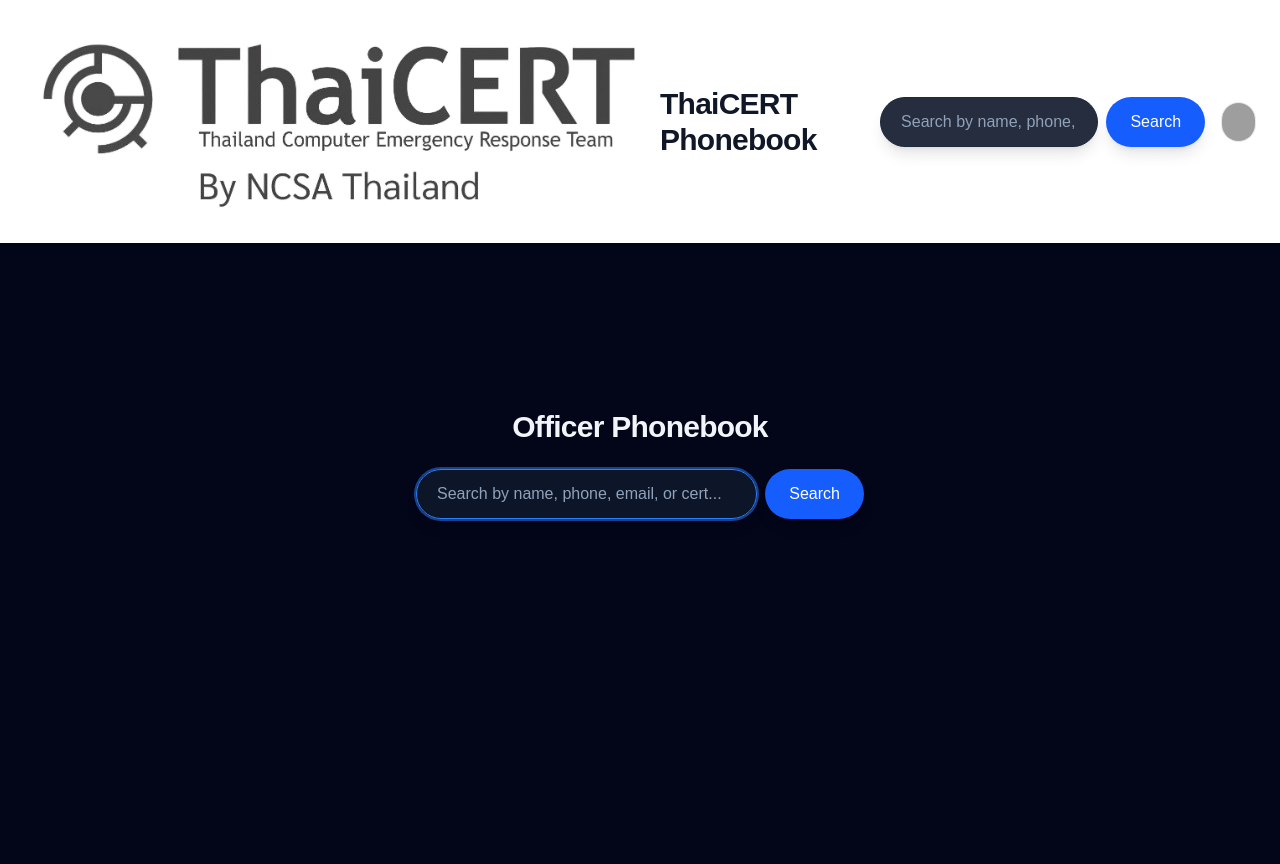
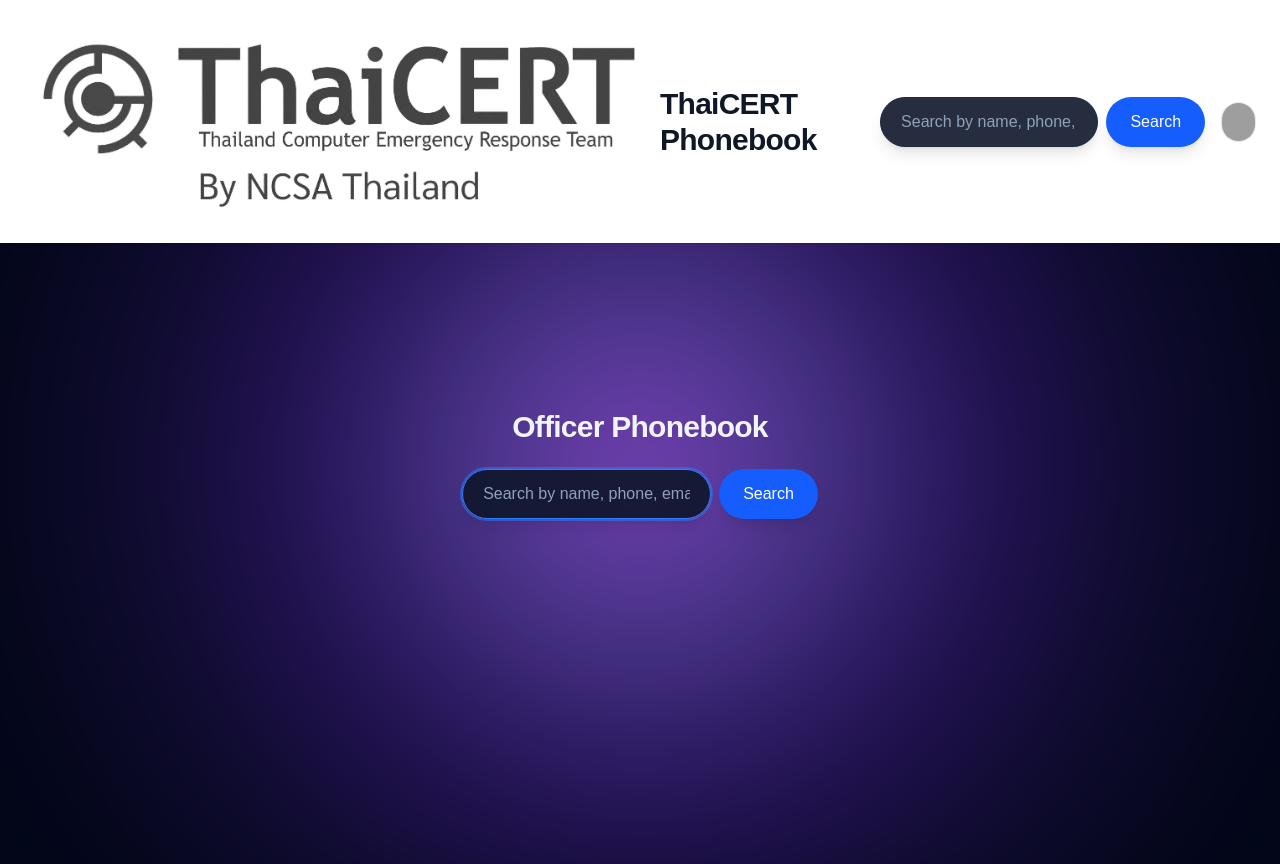
Before and after one commit to SDEPR89/Phonebook, a Next.js app: page / in a window 1280 px wide. Built offline with nearby package versions, Linux system fonts and the light colour scheme; grey boxes are pictures that could not be loaded.

Commit message:
style: update hero background to dynamic concentric circles

```diff
--- a/app/page.tsx
+++ b/app/page.tsx
@@ -1,13 +1,65 @@
+"use client";
+
+import { useState } from "react";
 import SearchBar from "@/components/SearchBar"; // Adjust path to match where your SearchBar component is located
 
 export default function HomePage() {
+  const [isHovered, setIsHovered] = useState(false);
+
   return (
-    <main className="flex min-h-screen flex-col items-center justify-center gap-6 bg-slate-950 px-4 text-slate-100">
-      <h1 className="text-3xl font-bold tracking-tight text-slate-100">
-        Officer Phonebook
-      </h1>
+    <main className="relative flex min-h-screen flex-col items-center justify-center bg-slate-950 px-4 overflow-hidden">
+      {/* Default Animated Background Layer (Smooth Glow - Breathing effect) */}
+      <div
+        className="pointer-events-none absolute inset-0 z-0 transition-opacity duration-700 ease-in-out"
+        style={{
+          background: "radial-gradient(circle at 50% 50%, rgba(168, 85, 247, 0.7) 0%, rgba(139, 92, 246, 0.5) 20%, rgba(109, 40, 217, 0.3) 40%, rgba(76, 29, 149, 0.15) 60%, rgba(10, 10, 20, 0) 80%)",
+          filter: "blur(40px)",
+          mixBlendMode: "screen",
+          animation: "pulseGlow 5s ease-in-out infinite alternate",
+          opacity: isHovered ? 0 : 1
+        }}
+      />
 
-      <SearchBar />
+      {/* Hovered Background Layer (Smooth Glow - Spotlight effect) */}
+      <div
+        className="pointer-events-none absolute inset-0 z-0 transition-opacity duration-700 ease-in-out"
+        style={{
+          background: "radial-gradient(circle at 50% 50%, rgba(192, 132, 252, 0.85) 0%, rgba(168, 85, 247, 0.65) 15%, rgba(139, 92, 246, 0.45) 30%, rgba(109, 40, 217, 0.25) 50%, rgba(10, 10, 20, 0) 70%)",
+          filter: "blur(40px)",
+          mixBlendMode: "screen",
+          opacity: isHovered ? 1 : 0
+        }}
+      />
+
+      {/* Scoped CSS for Keyframes */}
+      <style>{`
+        @keyframes pulseGlow {
+          0% {
+            transform: scale(0.95);
+            opacity: 0.6;
+          }
+          100% {
+            transform: scale(1.15);
+            opacity: 1;
+          }
+        }
+      `}</style>
+
+      {/* Foreground Content */}
+      <div
+        className="relative z-10 flex flex-col items-center justify-center gap-6"
+        onMouseEnter={() => setIsHovered(true)}
+        onMouseLeave={() => setIsHovered(false)}
+      >
+        <h1
+          className={`text-3xl font-bold tracking-tight text-slate-100 transition-transform duration-300 ease-in-out ${isHovered ? "scale-110" : "scale-100"
+            }`}
+        >
+          Officer Phonebook
+        </h1>
+
+        <SearchBar />
+      </div>
     </main>
   );
 }
```
